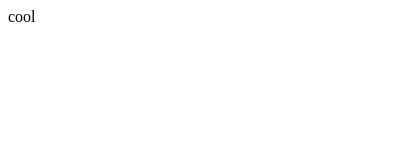
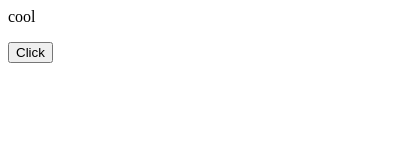
Before and after one commit to EhsanErshadi/ElectronSample, an Electron app: page src/countdown.html in a window 400 px wide. Drawn offline with Linux system fonts and the light colour scheme.

Commit message:
add button event

```diff
--- a/src/countdown.html
+++ b/src/countdown.html
@@ -4,6 +4,7 @@
     </head>
     <body>
         <p>cool</p>
+        <button id="idButton">Click</button>
         <script>require('./renderer')</script>
     </body>
 </html>
--- a/src/renderer.js
+++ b/src/renderer.js
@@ -1 +1,5 @@
-console.log('hi');
+console.log('inside renderer',document.getElementById("idButton"));
+
+document.getElementById("idButton").addEventListener('click', function () {
+    console.log("clicked");
+});
```
